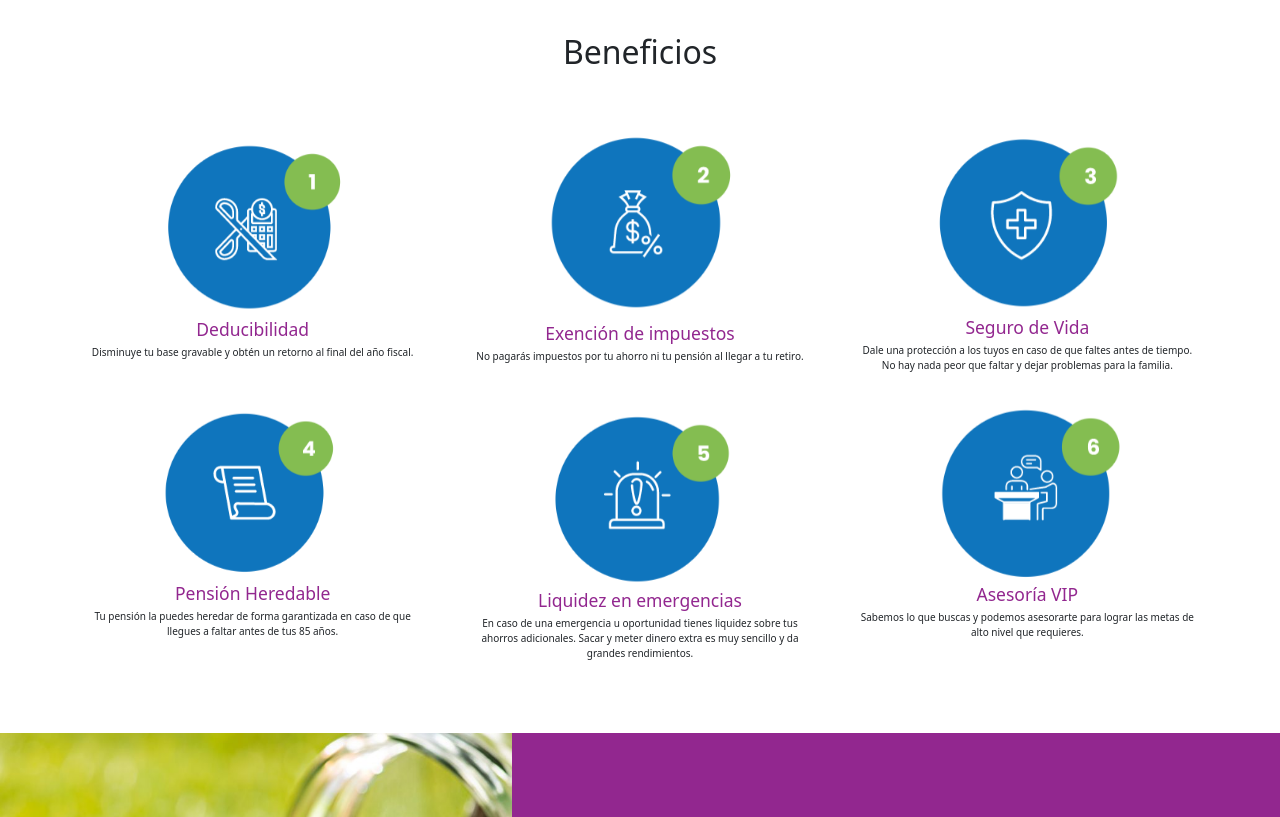
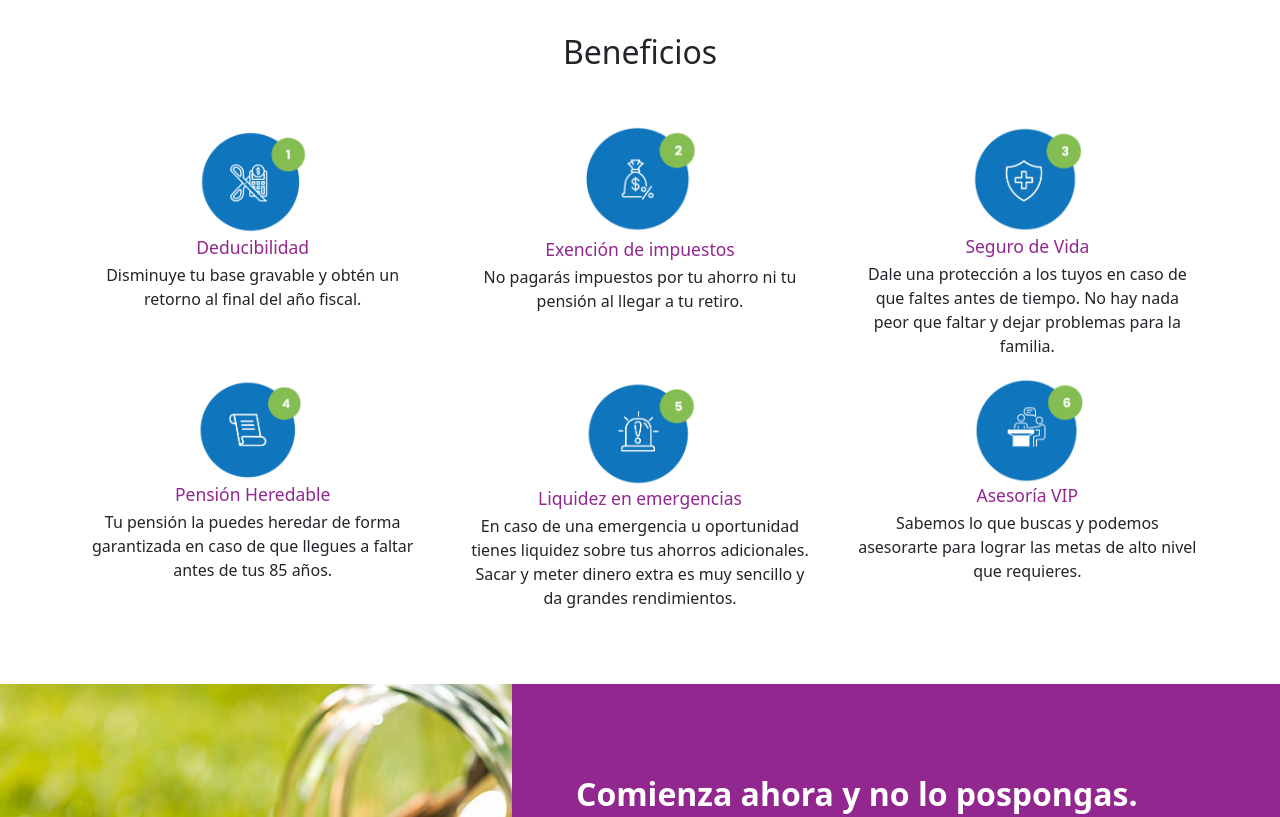
Before and after one commit to samuel-mc/life-experts, a plain HTML site: page seguroRetiro.html in a window 1280 px wide. Shown: the part 2120-2937 px from the top of the page. Drawn offline with nearby package versions, Linux system fonts and the light colour scheme.

Commit message:
correciones

```diff
--- a/seguroRetiro.html
+++ b/seguroRetiro.html
@@ -166,32 +166,32 @@
 
         <section class="beneficios padding">
             <h2>Beneficios</h2>
-            <div class="beneficio__circ">
+            <div class="beneficio__circ text">
                 <img src="./assets/Iconos/deducible.png">
                 <h3>Deducibilidad</h3>
                 <p>Disminuye tu base gravable y obtén un retorno al final del año fiscal.</p>
             </div>
-            <div class="beneficio__circ">
+            <div class="beneficio__circ text">
                 <img src="./assets/Iconos/impustos.png">
                 <h3>Exención de impuestos</h3>
                 <p>No pagarás impuestos por tu ahorro ni tu pensión al llegar a tu retiro.</p>
             </div>
-            <div class="beneficio__circ">
+            <div class="beneficio__circ text">
                 <img src="./assets/Iconos/segurodevida.png">
                 <h3>Seguro de Vida</h3>
                 <p>Dale una protección a los tuyos en caso de que faltes antes de tiempo. No hay nada peor que faltar y dejar problemas para la familia.</p>
             </div>
-            <div class="beneficio__circ">
+            <div class="beneficio__circ text">
                 <img src="./assets/Iconos/pension.png">
                 <h3>Pensión Heredable</h3>
                 <p>Tu pensión la puedes heredar de forma garantizada en caso de que llegues a faltar antes de tus 85 años.</p>
             </div>
-            <div class="beneficio__circ">
+            <div class="beneficio__circ text">
                 <img src="./assets/Iconos/liquidezemergencia.png">
                 <h3>Liquidez en emergencias</h3>
                 <p>En caso de una emergencia u oportunidad tienes liquidez sobre tus ahorros adicionales. Sacar y meter dinero extra es muy sencillo y da grandes rendimientos.</p>
             </div>
-            <div class="beneficio__circ">
+            <div class="beneficio__circ text">
                 <img src="./assets/Iconos/asesoriaVIP.png">
                 <h3>Asesoría VIP</h3>
                 <p>Sabemos lo que buscas y podemos asesorarte para lograr las metas de alto nivel que requieres.</p>
--- a/style.css
+++ b/style.css
@@ -802,7 +802,17 @@ footer{
         grid-template-columns: 1fr;
         row-gap: 1em;
         padding: 8% 4%;
+        justify-items: center;
     }
+
+    #footer__datos > * {
+        margin-bottom: 24px;
+    }
+
+    footer > *{
+        margin-bottom: 24px;
+    }
+
     .credenciales{
         padding-top: 100px;
     }
@@ -811,7 +821,7 @@ footer{
         max-width: 45%;
     }
     .beneficio__circ img{
-        width: 50%;
+        width: 30%;
     }
 
 }
@@ -918,12 +928,13 @@ footer{
         grid-template-columns: 30% 30% 40%;
         padding: 2% 5%;
     }
+
     .quitar-width .button__blue--group{
         min-width: 15%;
         max-width: 20%;
     }
     .beneficio__circ img{
-        width: 50%;
+        width: 30%;
     }
     .credenciales{
         padding-top: 0;
```
